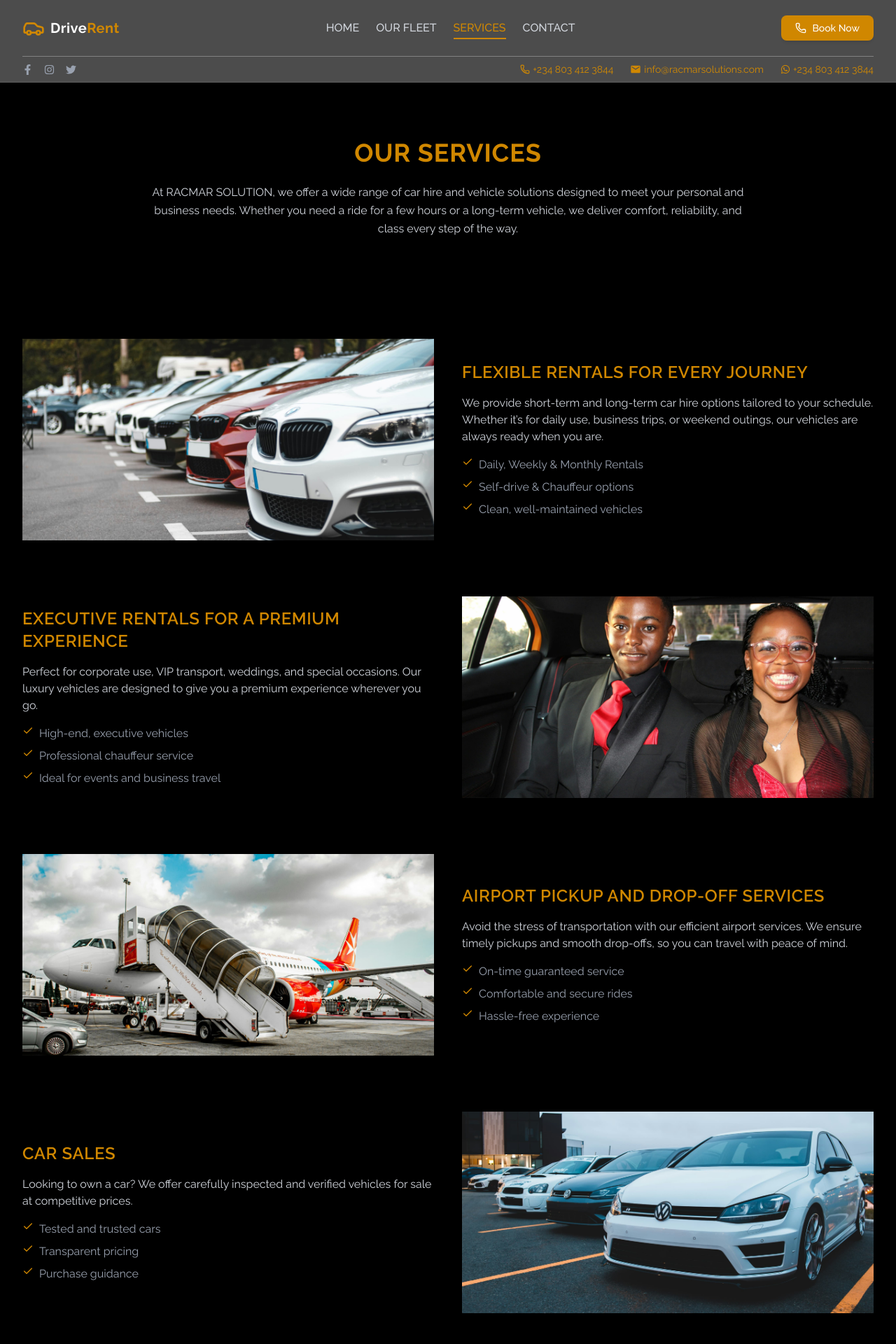
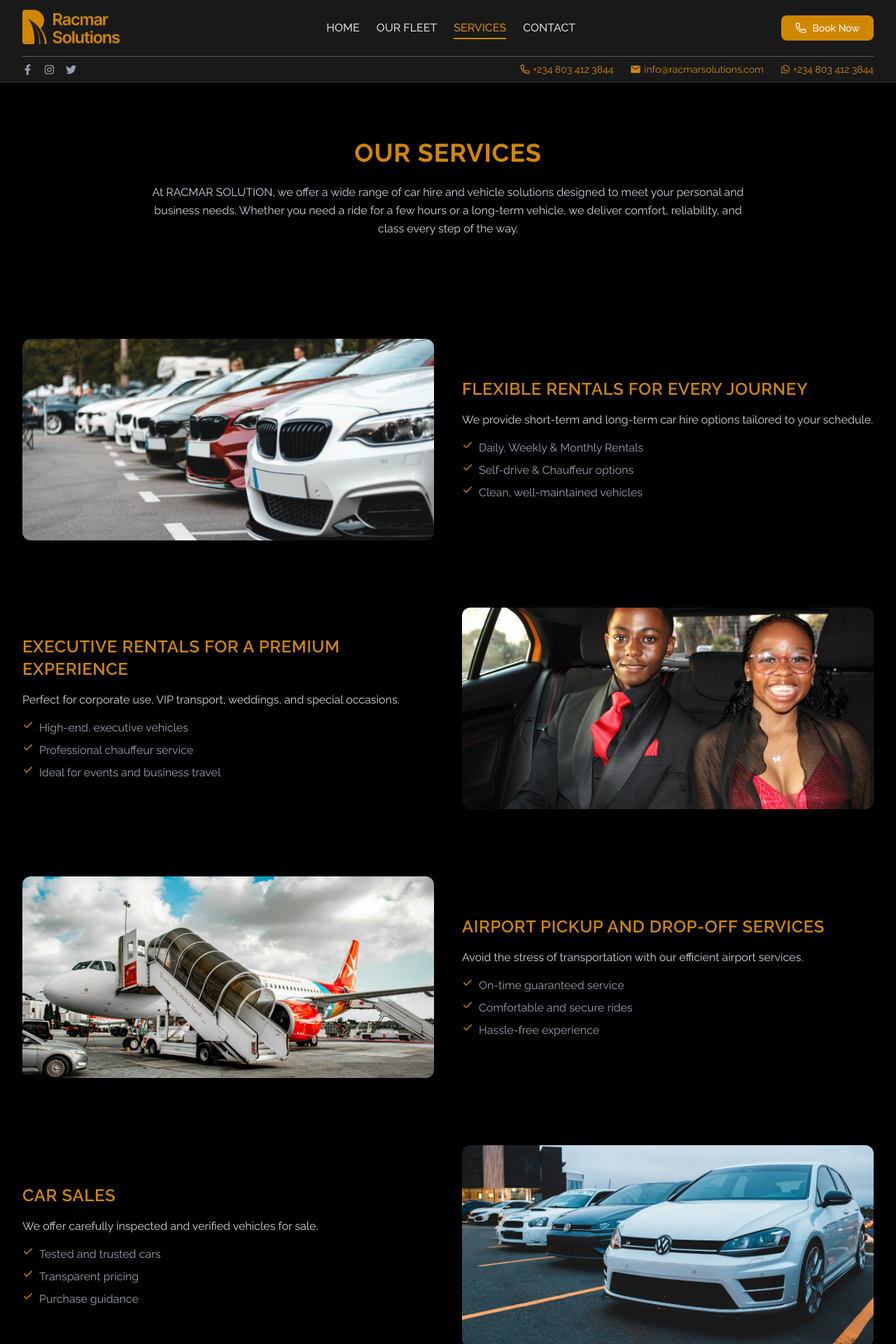
Before and after one commit to ISIKALU01/care-hire-website, a Next.js app: page /ourservices in a window 1280 px wide. Shown: the top 1920 px of the page at 70% size. Built offline with nearby package versions, Linux system fonts and the light colour scheme.

Commit message:
update frontend

```diff
--- a/src/components/Footer.js
+++ b/src/components/Footer.js
@@ -1,40 +1,59 @@
 import React from "react";
 import Link from "next/link";
-import { Car, Mail, Phone } from "lucide-react";
+import { Mail, Phone } from "lucide-react";
+import Image from "next/image";
 
 const Footer = () => {
   return (
     <footer className="bg-black/80 text-white">
       <div className="max-w-7xl mx-auto px-4 sm:px-6 lg:px-8 py-10">
-
         {/* Top Row */}
         <div className="flex flex-col lg:flex-row items-center justify-between gap-6">
-
           {/* Logo + Text */}
           <div className="text-center lg:text-left">
             <div className="flex items-center justify-center lg:justify-start gap-2 mb-2">
-              <Car className="h-6 w-6 text-yellow-600" />
-              <span className="font-semibold text-lg text-yellow-600 tracking-wide">
-                RACMAR
-              </span>
+              {/* Logo */}
+              <Link href="/" className="flex items-center group">
+                <Image
+                  src="/images/racmarlogo.png"
+                  alt="DriveRent Logo"
+                  width={140}
+                  height={40}
+                  className="object-contain transition-transform duration-300 group-hover:scale-105"
+                  priority
+                />
+              </Link>
             </div>
             <p className="text-white text-sm max-w-sm">
-              Reliable car hire services in Lagos & Ibadan. Available 24/7 with no hidden charges.
+              Reliable car hire services in Lagos & Ibadan. Available 24/7 with
+              no hidden charges.
             </p>
           </div>
 
           {/* Links */}
           <div className="flex font-medium gap-6 text-md">
-            <Link href="/" className="text-yellow-600 hover:text-yellow-500 transition">
+            <Link
+              href="/"
+              className="text-yellow-600 hover:text-yellow-500 transition"
+            >
               Home
             </Link>
-            <Link href="/fleet" className="text-yellow-600 hover:text-yellow-500 transition">
+            <Link
+              href="/fleet"
+              className="text-yellow-600 hover:text-yellow-500 transition"
+            >
               Fleet
             </Link>
-            <Link href="/ourservices" className="text-yellow-600 hover:text-yellow-500 transition">
+            <Link
+              href="/ourservices"
+              className="text-yellow-600 hover:text-yellow-500 transition"
+            >
               Book
             </Link>
-            <Link href="/contact" className="text-yellow-600 hover:text-yellow-500 transition">
+            <Link
+              href="/contact"
+              className="text-yellow-600 hover:text-yellow-500 transition"
+            >
               Contact
             </Link>
           </div>
@@ -50,14 +69,13 @@ const Footer = () => {
               <span className="text-white">info@racmarsolutions.com</span>
             </div>
           </div>
-
         </div>
 
         {/* Bottom */}
         <div className="border-t border-white/10 mt-6 pt-6 text-center text-white text-xs">
-          © {new Date().getFullYear()} RACMAR. All rights reserved. Developed by {"ElegantUI "}
+          © {new Date().getFullYear()} RACMAR. All rights reserved. Developed by{" "}
+          {"ElegantUI "}
         </div>
-
       </div>
     </footer>
   );
--- a/src/components/Hero.js
+++ b/src/components/Hero.js
@@ -66,9 +66,9 @@ const Hero = () => {
           {/* Left Content - Centered in the remaining space */}
           <div className="hidden lg:flex lg:w-1/2 items-center justify-center px-8 xl:px-16">
             <div className="max-w-xl animate-fade-in-left">
-              <h1 className="text-3xl sm:text-4xl md:text-5xl lg:text-6xl font-bold leading-tight mb-6">
+              <h1 className="text-xl md:text-3xl lg:text-5xl font-bold leading-tight mb-6">
                 Drive Your Dreams with{" "}
-                <span className="text-yellow-600">Premium Cars</span>
+                <span className="text-yellow-600">Racmar Solutions</span>
               </h1>
               <p className="text-base md:text-lg lg:text-xl text-gray-200 mb-8">
                 Choose from our extensive fleet of luxury, economy, and SUV
--- a/src/components/Navbar.js
+++ b/src/components/Navbar.js
@@ -3,8 +3,14 @@ import React, { useState } from "react";
 import Link from "next/link";
 import { useRouter } from "next/router";
 import { Car, Menu, X, Phone } from "lucide-react";
-import { FaFacebookF, FaInstagram, FaTwitter, FaWhatsapp } from "react-icons/fa";
+import {
+  FaFacebookF,
+  FaInstagram,
+  FaTwitter,
+  FaWhatsapp,
+} from "react-icons/fa";
 import { MdEmail } from "react-icons/md";
+import Image from "next/image";
 
 const Navbar = () => {
   const router = useRouter();
@@ -20,18 +26,20 @@ const Navbar = () => {
   const isActive = (path) => router.pathname === path;
 
   return (
-    <nav className="sticky top-0 z-50 bg-black/70 backdrop-blur-xl border-b border-white/10 shadow-[0_8px_30px_rgba(0,0,0,0.3)]">
+    <nav className="sticky top-0 z-50 bg-black/90 backdrop-blur-xl border-b border-white/10 shadow-[0_8px_30px_rgba(0,0,0,0.3)]">
       <div className="max-w-7xl mx-auto px-4 sm:px-6 lg:px-8">
-
         {/* TOP ROW */}
         <div className="flex justify-between items-center h-20 font-raleway">
-
           {/* Logo */}
-          <Link href="/" className="flex items-center space-x-2 group">
-            <Car className="h-8 w-8 text-yellow-600 transition-transform group-hover:scale-110" />
-            <span className="font-bold text-xl text-white tracking-wide">
-              Drive<span className="text-yellow-600">Rent</span>
-            </span>
+          <Link href="/" className="flex items-center group">
+            <Image
+              src="/images/racmarlogo.png"
+              alt="DriveRent Logo"
+              width={140}
+              height={40}
+              className="object-contain transition-transform duration-300 group-hover:scale-105"
+              priority
+            />
           </Link>
 
           {/* Desktop Nav */}
@@ -44,7 +52,9 @@ const Navbar = () => {
               >
                 <span
                   className={`${
-                    isActive(link.path) ? "text-yellow-600" : "hover:text-yellow-600"
+                    isActive(link.path)
+                      ? "text-yellow-600"
+                      : "hover:text-yellow-600"
                   }`}
                 >
                   {link.name}
@@ -53,9 +63,7 @@ const Navbar = () => {
                 {/* Animated underline */}
                 <span
                   className={`absolute left-0 -bottom-1 h-[2px] bg-yellow-600 transition-all duration-300 ${
-                    isActive(link.path)
-                      ? "w-full"
-                      : "w-0 group-hover:w-full"
+                    isActive(link.path) ? "w-full" : "w-0 group-hover:w-full"
                   }`}
                 ></span>
               </Link>
@@ -77,7 +85,7 @@ const Navbar = () => {
           {/* Mobile Button */}
           <button
             onClick={() => setIsMobileMenuOpen(!isMobileMenuOpen)}
-            className="md:hidden p-2 text-white hover:text-yellow-600 transition"
+            className="md:hidden p-2 text-yellow-600 hover:text-yellow-600 transition"
           >
             {isMobileMenuOpen ? <X size={26} /> : <Menu size={26} />}
           </button>
@@ -85,7 +93,6 @@ const Navbar = () => {
 
         {/* BOTTOM ROW DESKTOP */}
         <div className="hidden md:flex justify-between items-center py-2 border-t border-white/30">
-
           {/* Socials */}
           <div className="flex items-center gap-4">
             {[FaFacebookF, FaInstagram, FaTwitter].map((Icon, i) => (
@@ -120,7 +127,6 @@ const Navbar = () => {
           }`}
         >
           <div className="py-4 border-t border-white/10 space-y-5 bg-black/60 backdrop-blur-lg">
-
             {/* Links */}
             <div className="flex flex-col space-y-4 px-2">
               {navLinks.map((link, i) => (
@@ -176,10 +182,8 @@ const Navbar = () => {
                 <Phone size={14} /> +234 803 412 3844
               </span>
             </div>
-
           </div>
         </div>
-
       </div>
     </nav>
   );
--- /dev/null
+++ b/src/components/backtotop.js
@@ -0,0 +1,41 @@
+import { useEffect, useState } from "react";
+import { ChevronUp } from "lucide-react";
+
+export default function BackToTop() {
+  const [visible, setVisible] = useState(false);
+
+  useEffect(() => {
+    const toggleVisibility = () => {
+      if (window.scrollY > 300) {
+        setVisible(true);
+      } else {
+        setVisible(false);
+      }
+    };
+
+    window.addEventListener("scroll", toggleVisibility);
+    return () => window.removeEventListener("scroll", toggleVisibility);
+  }, []);
+
+  const scrollToTop = () => {
+    window.scrollTo({
+      top: 0,
+      behavior: "smooth",
+    });
+  };
+
+  return (
+    <div
+      className={`fixed bottom-6 right-6 z-50 transition-all duration-500 ${
+        visible ? "opacity-100 translate-y-0" : "opacity-0 translate-y-4 pointer-events-none"
+      }`}
+    >
+      <button
+        onClick={scrollToTop}
+        className="group bg-black/60 backdrop-blur-md border border-white/10 text-yellow-500 p-3 rounded-full shadow-lg hover:bg-black/80 transition-all duration-300"
+      >
+        <ChevronUp className="w-5 h-5 group-hover:-translate-y-1 transition-transform duration-300" />
+      </button>
+    </div>
+  );
+}
--- a/src/pages/_app.js
+++ b/src/pages/_app.js
@@ -2,6 +2,7 @@
 import { Raleway } from "next/font/google";
 import "@/styles/globals.css"; // adjust if your path differs
 import Layout from "../components/Layout";
+import BackToTop from "@/components/backtotop";
 
 const raleway = Raleway({
   subsets: ["latin"],
@@ -15,6 +16,7 @@ export default function App({ Component, pageProps }) {
       <Layout>
         <Component {...pageProps} />
       </Layout>
+      <BackToTop />
     </div>
   );
 }
--- a/src/pages/ourservices.js
+++ b/src/pages/ourservices.js
@@ -1,5 +1,34 @@
 import Image from "next/image";
 import { Check, User } from "lucide-react";
+import { motion } from "framer-motion";
+
+// Animation Variants
+const fadeInUp = {
+  hidden: { opacity: 0, y: 60 },
+  visible: {
+    opacity: 1,
+    y: 0,
+    transition: { duration: 0.8, ease: "easeOut" },
+  },
+};
+
+const fadeInLeft = {
+  hidden: { opacity: 0, x: -80 },
+  visible: {
+    opacity: 1,
+    x: 0,
+    transition: { duration: 0.8 },
+  },
+};
+
+const fadeInRight = {
+  hidden: { opacity: 0, x: 80 },
+  visible: {
+    opacity: 1,
+    x: 0,
+    transition: { duration: 0.8 },
+  },
+};
 
 export default function Services() {
   return (
@@ -20,239 +49,179 @@ export default function Services() {
       </section>
 
       {/* SERVICES */}
-      <section className="py-16 space-y-20 max-w-7xl mx-auto px-4 sm:px-6 lg:px-8">
-        {/* 1. Flexible Rentals */}
-        <div className="flex flex-col lg:flex-row items-center gap-10">
-          <div className="relative w-full lg:w-1/2 h-72">
+      <section className="py-16 space-y-24 max-w-7xl mx-auto px-4 sm:px-6 lg:px-8">
+        {/* 1 */}
+        <motion.div
+          variants={fadeInUp}
+          initial="hidden"
+          whileInView="visible"
+          viewport={{ once: true }}
+          className="flex flex-col lg:flex-row items-center gap-10"
+        >
+          <motion.div
+            variants={fadeInLeft}
+            className="relative w-full lg:w-1/2 h-72 overflow-hidden rounded-xl"
+          >
+            <motion.div whileHover={{ scale: 1.08 }} className="w-full h-full">
               <Image
                 src="/images/ourservices11.jpg"
                 alt="Flexible Rentals"
                 fill
                 className="object-cover"
               />
-          </div>
+            </motion.div>
+          </motion.div>
 
-          <div className="w-full lg:w-1/2 space-y-4">
+          <motion.div
+            variants={fadeInRight}
+            className="w-full lg:w-1/2 space-y-4"
+          >
             <h2 className="text-2xl text-yellow-600 font-semibold tracking-wide">
               FLEXIBLE RENTALS FOR EVERY JOURNEY
             </h2>
-
             <p className="text-gray-300">
               We provide short-term and long-term car hire options tailored to
-              your schedule. Whether it’s for daily use, business trips, or
-              weekend outings, our vehicles are always ready when you are.
+              your schedule.
             </p>
 
             <ul className="space-y-2 text-gray-400">
-              <li className="flex gap-2">
-                <Check className="w-4 h-4 text-yellow-600" /> Daily, Weekly &
-                Monthly Rentals
-              </li>
-              <li className="flex gap-2">
-                <Check className="w-4 h-4 text-yellow-600" /> Self-drive &
-                Chauffeur options
-              </li>
-              <li className="flex gap-2">
-                <Check className="w-4 h-4 text-yellow-600" /> Clean,
-                well-maintained vehicles
-              </li>
+              {[
+                "Daily, Weekly & Monthly Rentals",
+                "Self-drive & Chauffeur options",
+                "Clean, well-maintained vehicles",
+              ].map((item, i) => (
+                <motion.li
+                  key={i}
+                  initial={{ opacity: 0, x: -20 }}
+                  whileInView={{ opacity: 1, x: 0 }}
+                  transition={{ delay: i * 0.2 }}
+                  className="flex gap-2"
+                >
+                  <Check className="w-4 h-4 text-yellow-600" /> {item}
+                </motion.li>
+              ))}
             </ul>
-          </div>
-        </div>
+          </motion.div>
+        </motion.div>
 
-        {/* 2. Executive */}
-        <div className="flex flex-col lg:flex-row-reverse items-center gap-10">
-          <div className="relative w-full lg:w-1/2 h-72">
+        {/* REUSABLE BLOCK */}
+        {[
+          {
+            title: "EXECUTIVE RENTALS FOR A PREMIUM EXPERIENCE",
+            img: "/images/ourservices5.jpg",
+            reverse: true,
+            content:
+              "Perfect for corporate use, VIP transport, weddings, and special occasions.",
+            list: [
+              "High-end, executive vehicles",
+              "Professional chauffeur service",
+              "Ideal for events and business travel",
+            ],
+          },
+          {
+            title: "AIRPORT PICKUP AND DROP-OFF SERVICES",
+            img: "/images/ourservices2.jpg",
+            reverse: false,
+            content:
+              "Avoid the stress of transportation with our efficient airport services.",
+            list: [
+              "On-time guaranteed service",
+              "Comfortable and secure rides",
+              "Hassle-free experience",
+            ],
+          },
+          {
+            title: "CAR SALES",
+            img: "/images/ourservices12.jpg",
+            reverse: true,
+            content:
+              "We offer carefully inspected and verified vehicles for sale.",
+            list: [
+              "Tested and trusted cars",
+              "Transparent pricing",
+              "Purchase guidance",
+            ],
+          },
+          {
+            title: "CUSTOM HIRE SERVICES",
+            img: "/images/ourservices1.jpg",
+            reverse: false,
+            content:
+              "Flexible and customized car hire solutions tailored to your needs.",
+            list: [
+              "Long-term business rentals",
+              "Event transport planning",
+              "Personalized packages",
+            ],
+          },
+          {
+            title: "PROFESSIONAL CHAUFFEUR SERVICES",
+            img: "/images/ourservices4.jpg",
+            reverse: true,
+            content:
+              "Premium chauffeur-driven transport with highly trained drivers.",
+            list: [
+              "Experienced & licensed chauffeurs",
+              "Punctual and reliable service",
+              "Executive travel experience",
+            ],
+          },
+        ].map((service, index) => (
+          <motion.div
+            key={index}
+            variants={fadeInUp}
+            initial="hidden"
+            whileInView="visible"
+            viewport={{ once: true }}
+            className={`flex flex-col ${
+              service.reverse ? "lg:flex-row-reverse" : "lg:flex-row"
+            } items-center gap-10`}
+          >
+            {/* IMAGE */}
+            <motion.div
+              variants={service.reverse ? fadeInRight : fadeInLeft}
+              className="relative w-full lg:w-1/2 h-72 overflow-hidden rounded-xl"
+            >
+              <motion.div
+                whileHover={{ scale: 1.08 }}
+                className="w-full h-full"
+              >
                 <Image
-              src="/images/ourservices5.jpg"
-              alt="Luxury Rentals"
+                  src={service.img}
+                  alt={service.title}
                   fill
                   className="object-cover"
                 />
-          </div>
+              </motion.div>
+            </motion.div>
 
-          <div className="w-full lg:w-1/2 space-y-4">
+            {/* TEXT */}
+            <motion.div
+              variants={service.reverse ? fadeInLeft : fadeInRight}
+              className="w-full lg:w-1/2 space-y-4"
+            >
               <h2 className="text-2xl text-yellow-600 font-semibold tracking-wide">
-              EXECUTIVE RENTALS FOR A PREMIUM EXPERIENCE
+                {service.title}
               </h2>
 
-            <p className="text-gray-300">
-              Perfect for corporate use, VIP transport, weddings, and special
-              occasions. Our luxury vehicles are designed to give you a premium
-              experience wherever you go.
-            </p>
+              <p className="text-gray-300">{service.content}</p>
 
               <ul className="space-y-2 text-gray-400">
-              <li className="flex gap-2">
-                <Check className="w-4 h-4 text-yellow-600" /> High-end,
-                executive vehicles
-              </li>
-              <li className="flex gap-2">
-                <Check className="w-4 h-4 text-yellow-600" /> Professional
-                chauffeur service
-              </li>
-              <li className="flex gap-2">
-                <Check className="w-4 h-4 text-yellow-600" /> Ideal for events
-                and business travel
-              </li>
+                {service.list.map((item, i) => (
+                  <motion.li
+                    key={i}
+                    initial={{ opacity: 0, x: 20 }}
+                    whileInView={{ opacity: 1, x: 0 }}
+                    transition={{ delay: i * 0.2 }}
+                    className="flex gap-2"
+                  >
+                    <Check className="w-4 h-4 text-yellow-600" /> {item}
+                  </motion.li>
+                ))}
               </ul>
-          </div>
-        </div>
-
-        {/* 3. Airport */}
-        <div className="flex flex-col lg:flex-row items-center gap-10">
-          <div className="relative w-full lg:w-1/2 h-72">
-            <Image
-              src="/images/ourservices2.jpg"
-              alt="Airport Transfer"
-              fill
-              className="object-cover"
-            />
-          </div>
-
-          <div className="w-full lg:w-1/2 space-y-4">
-            <h2 className="text-2xl text-yellow-600 font-semibold tracking-wide">
-              AIRPORT PICKUP AND DROP-OFF SERVICES
-            </h2>
-
-            <p className="text-gray-300">
-              Avoid the stress of transportation with our efficient airport
-              services. We ensure timely pickups and smooth drop-offs, so you
-              can travel with peace of mind.
-            </p>
-
-            <ul className="space-y-2 text-gray-400">
-              <li className="flex gap-2">
-                <Check className="w-4 h-4 text-yellow-600" /> On-time guaranteed
-                service
-              </li>
-              <li className="flex gap-2">
-                <Check className="w-4 h-4 text-yellow-600" /> Comfortable and
-                secure rides
-              </li>
-              <li className="flex gap-2">
-                <Check className="w-4 h-4 text-yellow-600" /> Hassle-free
-                experience
-              </li>
-            </ul>
-          </div>
-        </div>
-
-        {/* 4. Car Sales */}
-        <div className="flex flex-col lg:flex-row-reverse items-center gap-10">
-          <div className="relative w-full lg:w-1/2 h-72">
-            <Image
-              src="/images/ourservices12.jpg"
-              alt="Car Sales"
-              fill
-              className="object-cover"
-            />
-          </div>
-
-          <div className="w-full lg:w-1/2 space-y-4">
-            <h2 className="text-2xl text-yellow-600 font-semibold tracking-wide">
-              CAR SALES
-            </h2>
-
-            <p className="text-gray-300">
-              Looking to own a car? We offer carefully inspected and verified
-              vehicles for sale at competitive prices.
-            </p>
-
-            <ul className="space-y-2 text-gray-400">
-              <li className="flex gap-2">
-                <Check className="w-4 h-4 text-yellow-600" /> Tested and trusted
-                cars
-              </li>
-              <li className="flex gap-2">
-                <Check className="w-4 h-4 text-yellow-600" /> Transparent
-                pricing
-              </li>
-              <li className="flex gap-2">
-                <Check className="w-4 h-4 text-yellow-600" /> Purchase guidance
-              </li>
-            </ul>
-          </div>
-        </div>
-
-        {/* 5. Custom Hire */}
-        <div className="flex flex-col lg:flex-row items-center gap-10">
-          <div className="relative w-full lg:w-1/2 h-72">
-            <Image
-              src="/images/ourservices1.jpg"
-              alt="Custom Hire"
-              fill
-              className="object-cover"
-            />
-          </div>
-
-          <div className="w-full lg:w-1/2 space-y-4">
-            <h2 className="text-2xl text-yellow-600 font-semibold tracking-wide">
-              CUSTOM HIRE SERVICES
-            </h2>
-
-            <p className="text-gray-300">
-              We understand that every customer is different. That’s why we
-              offer flexible and customized car hire solutions to suit your
-              unique needs.
-            </p>
-
-            <ul className="space-y-2 text-gray-400">
-              <li className="flex gap-2">
-                <Check className="w-4 h-4 text-yellow-600" /> Long-term business
-                rentals
-              </li>
-              <li className="flex gap-2">
-                <Check className="w-4 h-4 text-yellow-600" /> Event transport
-                planning
-              </li>
-              <li className="flex gap-2">
-                <Check className="w-4 h-4 text-yellow-600" /> Personalized
-                packages
-              </li>
-            </ul>
-          </div>
-        </div>
-
-        {/* 6. professional chauffeurs */}
-        {/* 6. professional chauffeurs */}
-        <div className="flex flex-col lg:flex-row-reverse items-center gap-10">
-          <div className="relative w-full lg:w-1/2 h-72">
-            <Image
-              src="/images/ourservices4.jpg"
-              alt="Professional Chauffeur Services"
-              fill
-              className="object-cover"
-            />
-          </div>
-
-          <div className="w-full lg:w-1/2 space-y-4">
-            <h2 className="text-2xl text-yellow-600 font-semibold tracking-wide">
-              PROFESSIONAL CHAUFFEUR SERVICES
-            </h2>
-
-            <p className="text-gray-300">
-              Experience premium chauffeur-driven transport with highly trained,
-              courteous, and professional drivers available for business,
-              airport transfers, events, and private travel.
-            </p>
-
-            <ul className="space-y-2 text-gray-400">
-              <li className="flex gap-2">
-                <Check className="w-4 h-4 text-yellow-600" /> Experienced &
-                licensed chauffeurs
-              </li>
-              <li className="flex gap-2">
-                <Check className="w-4 h-4 text-yellow-600" /> Punctual and
-                reliable service
-              </li>
-              <li className="flex gap-2">
-                <Check className="w-4 h-4 text-yellow-600" /> Comfortable,
-                executive travel experience
-              </li>
-            </ul>
-          </div>
-        </div>
+            </motion.div>
+          </motion.div>
+        ))}
       </section>
 
       {/* AREAS WE SERVE */}
```
Also changed, not shown: src/pages/contact.js (+4 -4 lines), src/pages/fleet.js (+1 -8 lines), public/images/racmarlogo.png (added). Lines whose indentation alone changed are shown as unchanged.
